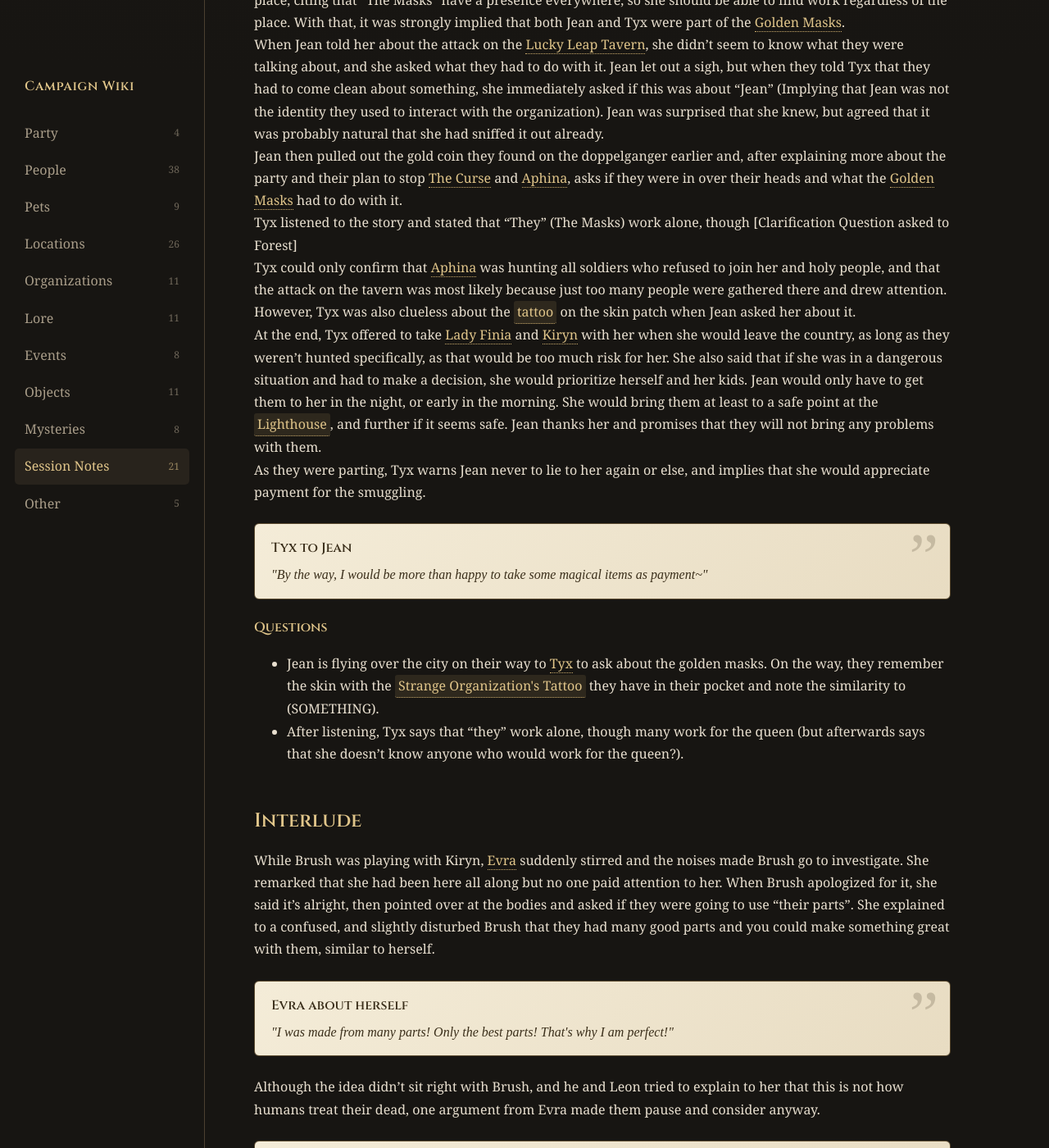
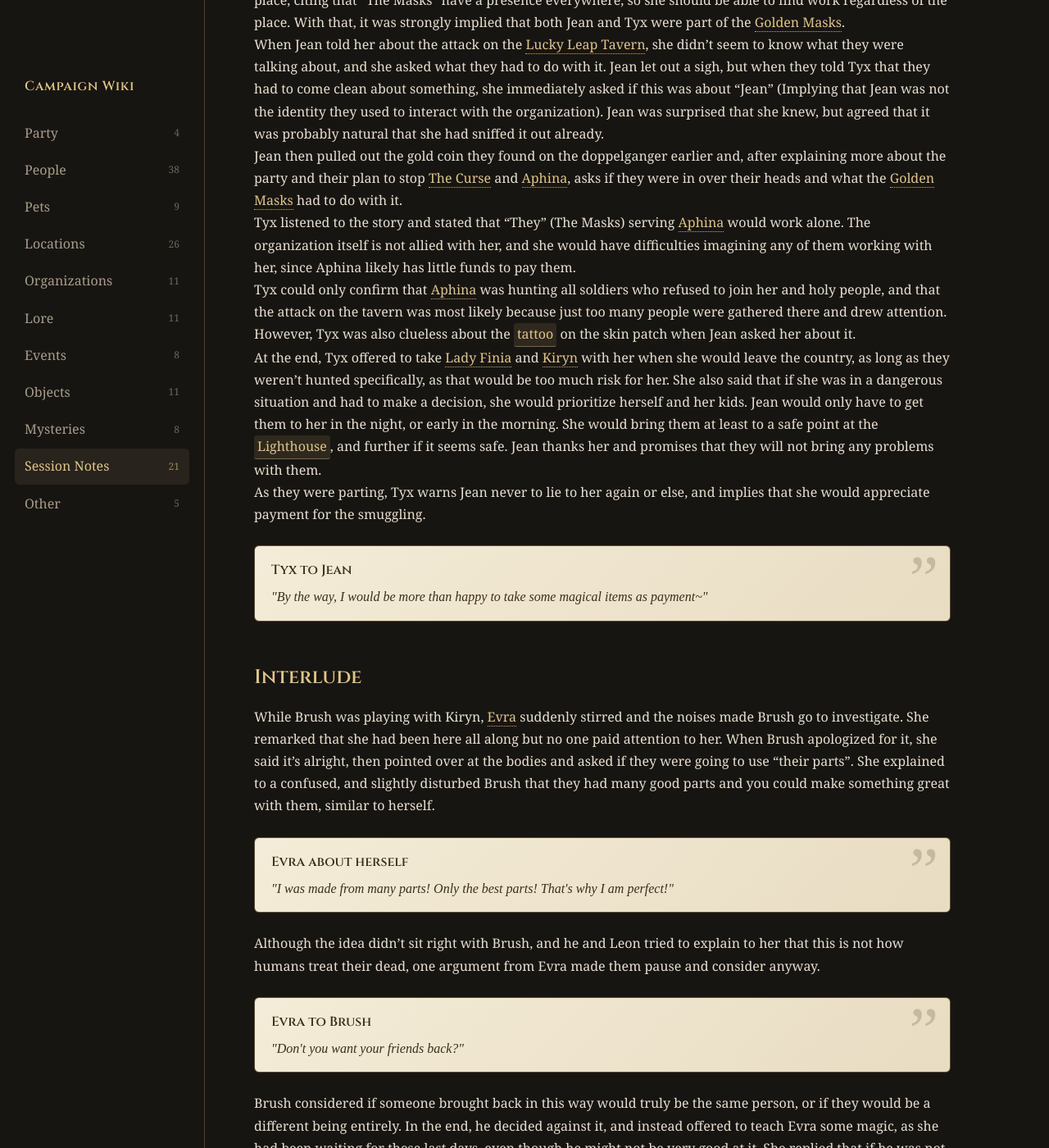
Before and after one commit to MrMastaofDesasta/MrMastaofDesasta.github.io, a Jekyll site: the page built from _wiki/notes/session-20-the-purge-pt-2.md, in a window 1280 px wide and 1400 px high, scrolled down 4112 px. Shown: the whole window at 82% size. Built offline with Jekyll 4.4.1, drawn with Linux system fonts in a browser that asks for light colours; some web fonts are replaced; some of the changed text lies outside the part shown.

Commit message:
filled in Forest's answers to remaining questions

```diff
--- a/_wiki/notes/session-20-the-purge-pt-2.md
+++ b/_wiki/notes/session-20-the-purge-pt-2.md
@@ -49,11 +49,11 @@ Having experienced Jeagan's death firsthand, Nyla froze up and a tear ran down h
 When they finished, Nyla declared that she wanted to retrieve the prayer implements that were scattered by the bridge, as Jean had suggested earlier, wanting to retain at least this much from the people she lost, as it was impossible to properly bury the bodies. Brush tried to stop her from leaving and offered to go with her to keep her safe. While Nyla appreciated the gesture, she chose to leave by herself anyway, since she would be safer by herself, given her experience with remaining undetected. Brush relented eventually, but not before drawing a protective symbol of a lighthouse on her arm. Seeing the familiar building made Nyla tear up again and she hugged Brush, thanking him and promising to return within the hour. She started putting on her robes, but stopped, remembering that it wasn't smart to go out with a religious symbol, and instead folded it up to lay it with the pile of her belongings which she took out of her bag. Then she turned invisible to leave, leaving behind only the small pile of her belongings, her entire life packed up inside a bag.
 
 ## Jean POV
-Jean, after being grazed by lightning as they were jumping out the window, was flying over <a class="wiki-link" href="/locations/onadbyr/">Onadbyr</a>, intending to visit <a class="wiki-link" href="/people/tyx/">Tyx</a> and ask about the involvement of the <a class="wiki-link" href="/organizations/golden-masks/">Golden Masks</a>. While on the way, they remembered the patch of skin they cut off the dead cultist in the <a class="wiki-link" href="/locations/monster-menagerie/">Monster Menagerie</a> with the <span class="wiki-unresolved" title="No page exists for this reference">Strange Organization&#x27;s Tattoo</span>, and realized its similarity to [TODO: Ask and enter].
+Jean, after being grazed by lightning as they were jumping out the window, was flying over <a class="wiki-link" href="/locations/onadbyr/">Onadbyr</a>, intending to visit <a class="wiki-link" href="/people/tyx/">Tyx</a> and ask about the involvement of the <a class="wiki-link" href="/organizations/golden-masks/">Golden Masks</a>. While on the way, they remembered the patch of skin they cut off the dead cultist in the <a class="wiki-link" href="/locations/monster-menagerie/">Monster Menagerie</a> with the <span class="wiki-unresolved" title="No page exists for this reference">Strange Organization&#x27;s Tattoo</span>, and realized its similarity to his own tattoo.
 Finally, they approached the familiar house, noticing that the normally well maintained garden was overgrowing with vines and flowers, the ones grown by the <a class="wiki-link" href="/mysteries/cursed-rain/">Cursed Rain</a>. Even the front door was already starting to rot. Jean changed before knocking, however it took unusually long for a reaction to appear inside. Even then, Tyx didn't open until Jean announced themselves. She greeted them suspiciously, and insisted on a confirmation that they weren't followed. Eventually she let them in and quickly closed the door behind them. Despite her status as an informant, she seemed stressed and ignorant of most of the recent happenings. Before Jean could ask, she told them that she was preparing to leave <a class="wiki-link" href="/locations/aglarion/">Aglarion</a> with her kids and escape to a different place, citing that "The Masks" have a presence everywhere, so she should be able to find work regardless of the place. With that, it was strongly implied that both Jean and Tyx were part of the <a class="wiki-link" href="/organizations/golden-masks/">Golden Masks</a>.
 When Jean told her about the attack on the <a class="wiki-link" href="/locations/lucky-leap-tavern/">Lucky Leap Tavern</a>, she didn't seem to know what they were talking about, and she asked what they had to do with it. Jean let out a sigh, but when they told Tyx that they had to come clean about something, she immediately asked if this was about "Jean" (Implying that Jean was not the identity they used to interact with the organization). Jean was surprised that she knew, but agreed that it was probably natural that she had sniffed it out already.
 Jean then pulled out the gold coin they found on the doppelganger earlier and, after explaining more about the party and their plan to stop <a class="wiki-link" href="/lore/the-curse/">The Curse</a> and <a class="wiki-link" href="/people/princess-aphina/">Aphina</a>, asks if they were in over their heads and what the <a class="wiki-link" href="/organizations/golden-masks/">Golden Masks</a> had to do with it.
-Tyx listened to the story and stated that "They" (The Masks) work alone, though [Clarification Question asked to Forest]
+Tyx listened to the story and stated that "They" (The Masks) serving <a class="wiki-link" href="/people/princess-aphina/">Aphina</a> would work alone. The organization itself is not allied with her, and she would have difficulties imagining any of them working with her, since Aphina likely has little funds to pay them.
 Tyx could only confirm that <a class="wiki-link" href="/people/princess-aphina/">Aphina</a> was hunting all soldiers who refused to join her and holy people, and that the attack on the tavern was most likely because just too many people were gathered there and drew attention.
 However, Tyx was also clueless about the <span class="wiki-unresolved" title="No page exists for this reference">tattoo</span> on the skin patch when Jean asked her about it.
 At the end, Tyx offered to take <a class="wiki-link" href="/people/lady-finia/">Lady Finia</a> and <a class="wiki-link" href="/people/lord-kiryn/">Kiryn</a> with her when she would leave the country, as long as they weren't hunted specifically, as that would be too much risk for her. She also said that if she was in a dangerous situation and had to make a decision, she would prioritize herself and her kids. Jean would only have to get them to her in the night, or early in the morning. She would bring them at least to a safe point at the <span class="wiki-unresolved" title="No page exists for this reference">Lighthouse</span>, and further if it seems safe. Jean thanks her and promises that they will not bring any problems with them.
@@ -66,9 +66,6 @@ As they were parting, Tyx warns Jean never to lie to her again or else, and impl
   </div>
 </div>
 
-#### Questions
-- Jean is flying over the city on their way to <a class="wiki-link" href="/people/tyx/">Tyx</a> to ask about the golden masks. On the way, they remember the skin with the <span class="wiki-unresolved" title="No page exists for this reference">Strange Organization&#x27;s Tattoo</span> they have in their pocket and note the similarity to (SOMETHING).
-- After listening, Tyx says that "they" work alone, though many work for the queen (but afterwards says that she doesn't know anyone who would work for the queen?).
 
 ## Interlude
 While Brush was playing with Kiryn, <a class="wiki-link" href="/people/evra/">Evra</a> suddenly stirred and the noises made Brush go to investigate. She remarked that she had been here all along but no one paid attention to her. When Brush apologized for it, she said it's alright, then pointed over at the bodies and asked if they were going to use "their parts". She explained to a confused, and slightly disturbed Brush that they had many good parts and you could make something great with them, similar to herself.
--- a/search.json
+++ b/search.json
@@ -1013,12 +1013,11 @@
       "Princess Aphina|Aphina",
       "Golden Masks",
       "Princess Aphina|Aphina",
+      "Princess Aphina|Aphina",
       "Strange Organization's Tattoo|tattoo",
       "Lady Finia",
       "Lord Kiryn|Kiryn",
       "Lighthouse",
-      "Tyx",
-      "Strange Organization's Tattoo",
       "Evra",
       "Hex Lightning",
       "Amaterasu",
@@ -1616,8 +1615,8 @@
   {
     "title": "Former Prince Krasnar",
     "aliases": [
+      "Krasnar",
       "Prince Krasnar",
-      "Krasnar",
       "Krasnar Azennar"
     ],
     "category": "People",
@@ -1632,8 +1631,8 @@
   {
     "title": "Former Queen Alyssa Azennar",
     "aliases": [
+      "Alyssa",
       "Alyssa Azennar",
-      "Alyssa",
       "Queen Alyssa"
     ],
     "category": "People",
@@ -1716,8 +1715,8 @@
   {
     "title": "King Waldrann Azennar",
     "aliases": [
+      "King Waldrann",
       "Waldrann",
-      "King Waldrann",
       "Waldrann Azennar"
     ],
     "category": "People",
@@ -1834,8 +1833,8 @@
   {
     "title": "Master Arlen",
     "aliases": [
-      "The Constructor",
-      "Arlen"
+      "Arlen",
+      "The Constructor"
     ],
     "category": "People",
     "url": "/people/master-arlen/",
@@ -1918,9 +1917,9 @@
   {
     "title": "Princess Aphina",
     "aliases": [
-      "Aphina Azennar",
       "Aphina",
-      "Queen Aphina"
+      "Queen Aphina",
+      "Aphina Azennar"
     ],
     "category": "People",
     "url": "/people/princess-aphina/",
@@ -1937,9 +1936,9 @@
   {
     "title": "Queen Lyrencia",
     "aliases": [
-      "Lyrencia",
       "Queen Lyrencia Azennar",
-      "Lyrencia Azennar"
+      "Lyrencia Azennar",
+      "Lyrencia"
     ],
     "category": "People",
     "url": "/people/queen-lyrencia/",
```
Also changed, not shown: _wiki/notes/session-21-the-crypt-pt-1.md (+1 -1 lines).
